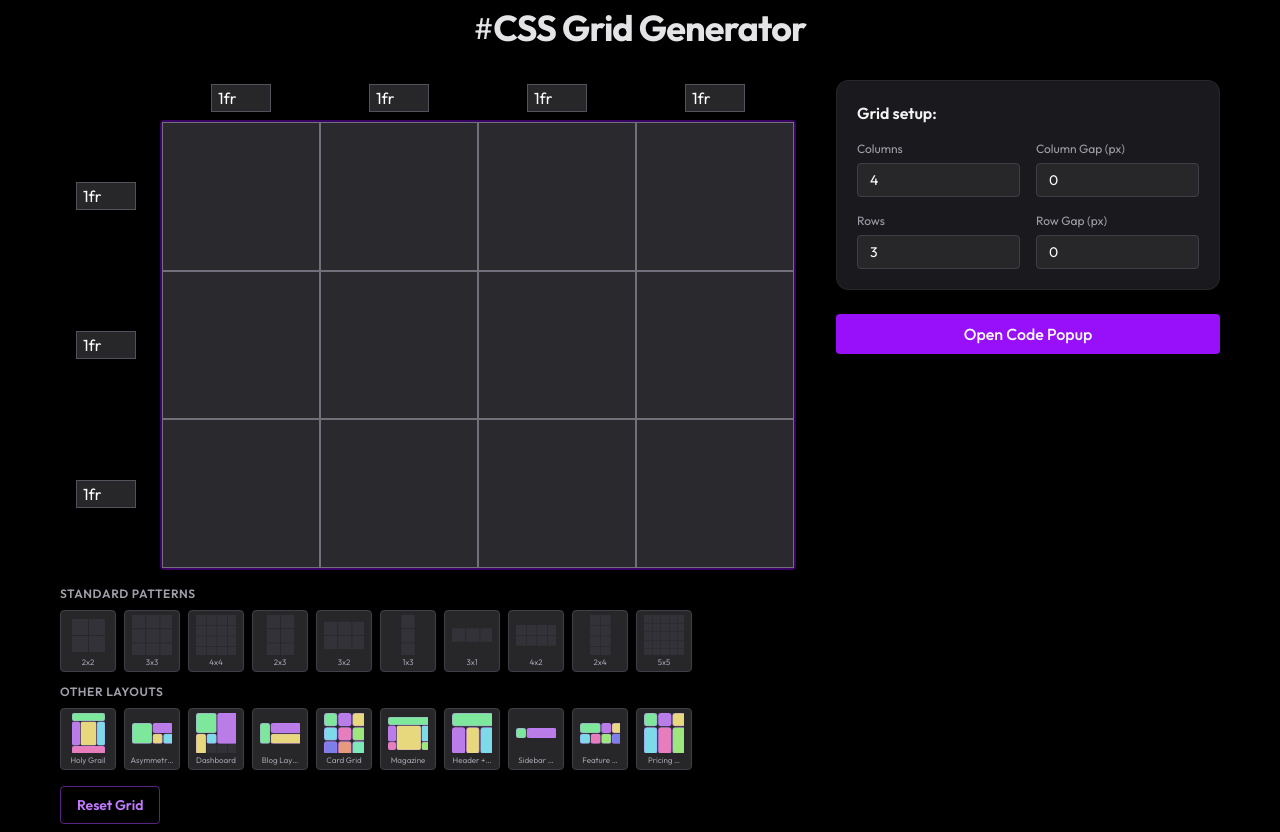
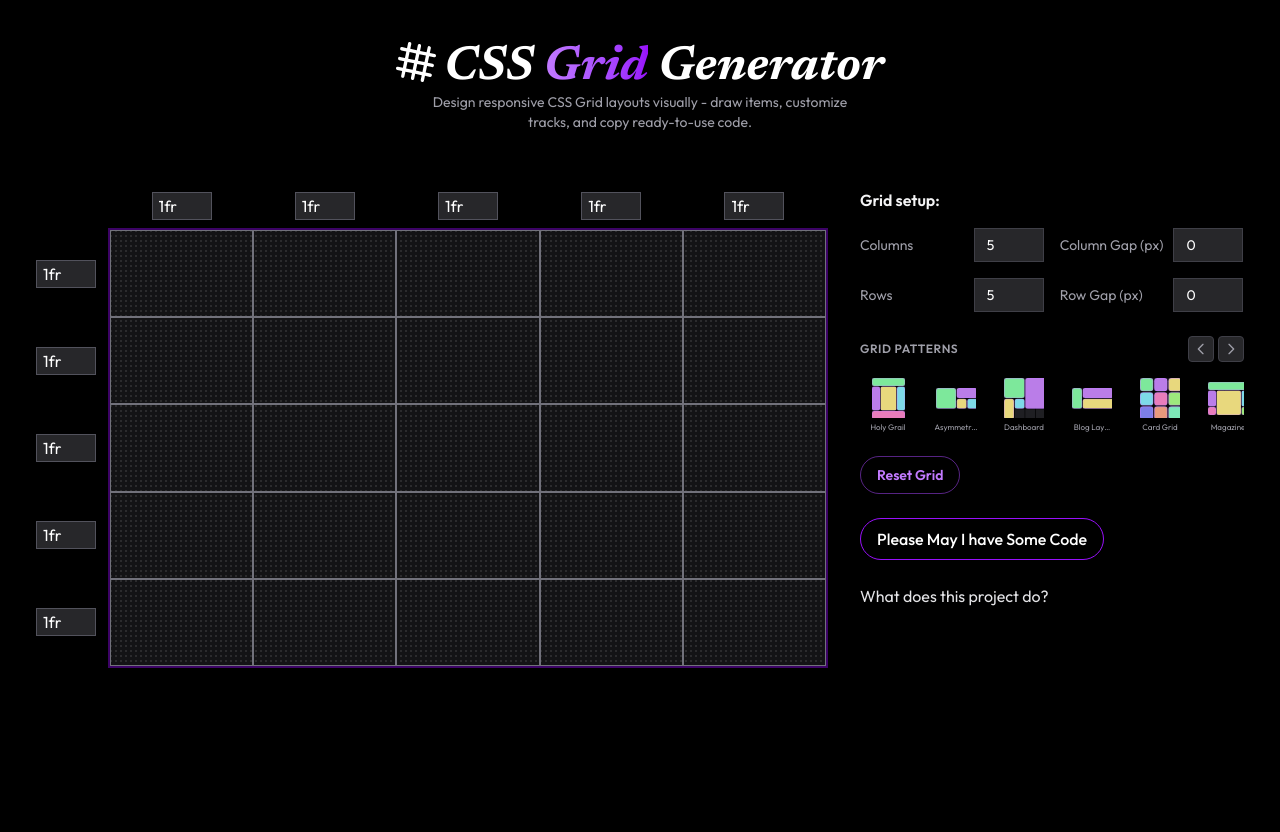
Before and after one commit to byllzz/gridzzly, a React (Vite) app: page / in a window 1280 px wide. After the commit the page ends 800 px from the top, so only its background shows below. Built offline with nearby package versions, Linux system fonts and the light colour scheme.

Commit message:
style: perfect Logo component with clean SVG

```diff
--- a/src/App.jsx
+++ b/src/App.jsx
@@ -1,7 +1,9 @@
 import CSSGridGenerator from './components/CSSGridGenerator';
+import Header from './components/Header';
 export default function App() {
   return (
-    <div>
+    <div className="flex flex-col items-center justify-between! w-full h-screen min-h-full">
+      <Header />
       <CSSGridGenerator />
     </div>
   );
--- a/src/components/CSSGridGenerator.jsx
+++ b/src/components/CSSGridGenerator.jsx
@@ -1,11 +1,10 @@
-// CSSGridGenerator.jsx
-import React, { useState } from 'react';
 import { useGridGenerator } from '../hooks/useGridGenerator';
 import { GridSetupPanel } from './GridSetupPanel';
 import { VisualGrid } from './VisualGrid';
 import { TemplatePresets } from './TemplatePresets';
 import { CodePanel } from './CodePanel';
 import Logo from './Logo';
+import { useState } from 'react';
 
 export default function CSSGridGenerator() {
   const {
@@ -37,17 +36,10 @@ export default function CSSGridGenerator() {
   const [isCodeModalOpen, setIsCodeModalOpen] = useState(false);
 
   return (
-    <div className="min-h-screen bg-black text-zinc-200 flex flex-col items-center py-2 selection:bg-purple-500/30">
-      <header className="mb-8">
-        <div className="flex items-center">
-          <span className="text-3xl">#</span>{' '}
-          <h1 className="text-4xl font-bold tracking-tight">CSS Grid Generator</h1>
-        </div>
-      </header>
-
-      <div className="flex flex-col lg:flex-row gap-10 px-15 w-full justify-center items-start">
+    <div className="h-full w-full mt-12  text-zinc-200  py-2 selection:bg-purple-500/30">
+      <div className="flex flex-col lg:flex-row gap-5 px-7 w-full justify-between items-start">
         {/* Left Interaction Workspace */}
-        <div className="flex flex-col flex-1 w-full gap-4">
+        <div className="flex flex-col flex-1 w-full gap-4 relative right-5">
           <VisualGrid
             numCols={numCols}
             numRows={numRows}
@@ -64,11 +56,10 @@ export default function CSSGridGenerator() {
             finishDrawing={finishDrawing}
             deleteItem={deleteItem}
           />
-          <TemplatePresets onApplyTemplate={applyTemplate} onReset={resetGrid} />
         </div>
 
         {/* Right Sidebar */}
-        <div className="w-full lg:w-96 flex flex-col gap-6">
+        <div className="w-full lg:w-96 flex flex-col items-start gap-6 relative right-2">
           <GridSetupPanel
             numCols={numCols}
             setNumCols={setNumCols}
@@ -79,18 +70,17 @@ export default function CSSGridGenerator() {
             rowGap={rowGap}
             setRowGap={setRowGap}
           />
+          <TemplatePresets onApplyTemplate={applyTemplate} onReset={resetGrid} />
 
           {/* New button to open code popup */}
           <button
             onClick={() => setIsCodeModalOpen(true)}
-            className="bg-purple-600 hover:bg-purple-700 text-white font-medium py-2 px-4 rounded transition-colors"
+            className="border border-purple-600 rounded-full cursor-pointer hover:bg-purple-700 text-white font-medium py-2 px-4 rounded transition-colors"
           >
-            Open Code Popup
+            Please May I have Some Code
           </button>
 
-          {/* Existing code panels (optional, can keep or hide if you want) */}
-          {/* <CodePanel title="CSS code:" code={cssCode} language="css" />
-          <CodePanel title="HTML code:" code={htmlCode} language="html" /> */}
+          <button>What does this project do?</button>
         </div>
       </div>
 
--- a/src/components/GridSetupPanel.jsx
+++ b/src/components/GridSetupPanel.jsx
@@ -1,4 +1,5 @@
 // components/GridSetupPanel.jsx
+import React from 'react';
 
 export const GridSetupPanel = ({
   numCols,
@@ -11,47 +12,47 @@ export const GridSetupPanel = ({
   setRowGap,
 }) => {
   return (
-    <div className="bg-[#1a1a1e] border border-zinc-800 rounded-xl p-5 shadow-xl">
+    <div className="">
       <h3 className="text-md font-semibold mb-4 text-zinc-100">Grid setup:</h3>
       <div className="grid grid-cols-2 gap-4">
-        <div className="flex flex-col gap-1.5">
-          <label className="text-xs text-zinc-400">Columns</label>
+        <div className="flex flex-row items-center justify-between gap-1.5">
+          <label className="text-[14px] text-zinc-400">Columns</label>
           <input
             type="number"
             min="1"
             max="12"
-            className="bg-zinc-800 border border-zinc-700 text-white px-3 py-1.5 text-sm rounded focus:outline-none focus:border-purple-500"
+            className="bg-zinc-800 border w-[70px] border-zinc-700 text-white px-3 py-1.5 text-sm  focus:outline-none focus:border-purple-500"
             value={numCols}
             onChange={e => setNumCols(parseInt(e.target.value) || 1)}
           />
         </div>
-        <div className="flex flex-col gap-1.5">
-          <label className="text-xs text-zinc-400">Column Gap (px)</label>
+        <div className="flex flex-row items-center justify-between gap-2.5">
+          <label className="text-[14px] text-zinc-400">Column Gap (px)</label>
           <input
             type="number"
             min="0"
-            className="bg-zinc-800 border border-zinc-700 text-white px-3 py-1.5 text-sm rounded focus:outline-none focus:border-purple-500"
+            className="bg-zinc-800 border w-[70px] border-zinc-700 text-white px-3 py-1.5 text-sm  focus:outline-none focus:border-purple-500"
             value={colGap}
             onChange={e => setColGap(parseInt(e.target.value) || 0)}
           />
         </div>
-        <div className="flex flex-col gap-1.5">
-          <label className="text-xs text-zinc-400">Rows</label>
+        <div className="flex flex-row items-center justify-between gap-1.5">
+          <label className="text-[14px] text-zinc-400">Rows</label>
           <input
             type="number"
             min="1"
             max="12"
-            className="bg-zinc-800 border border-zinc-700 text-white px-3 py-1.5 text-sm rounded focus:outline-none focus:border-purple-500"
+            className="bg-zinc-800 border w-[70px] border-zinc-700 text-white px-3 py-1.5 text-sm  focus:outline-none focus:border-purple-500"
             value={numRows}
             onChange={e => setNumRows(parseInt(e.target.value) || 1)}
           />
         </div>
-        <div className="flex flex-col gap-1.5">
-          <label className="text-xs text-zinc-400">Row Gap (px)</label>
+        <div className="flex flex-row items-center justify-between gap-1.5">
+          <label className="text-[14px] text-zinc-400">Row Gap (px)</label>
           <input
             type="number"
             min="0"
-            className="bg-zinc-800 border border-zinc-700 text-white px-3 py-1.5 text-sm rounded focus:outline-none focus:border-purple-500"
+            className="bg-zinc-800 border w-[70px] border-zinc-700 text-white px-3 py-1.5 text-sm  focus:outline-none focus:border-purple-500"
             value={rowGap}
             onChange={e => setRowGap(parseInt(e.target.value) || 0)}
           />
--- /dev/null
+++ b/src/components/Header.jsx
@@ -0,0 +1,23 @@
+import Logo from './Logo';
+
+// components/Header.jsx
+export default function Header() {
+  return (
+    <header className="flex flex-col items-center text-center pt-11">
+      <div className="flex items-center gap-2 font-secondary">
+        <Logo />
+        <h1 className="text-5xl font-bold italic">
+          CSS{' '}
+          <span className=" bg-gradient-to-r from-purple-400 to-purple-600 bg-clip-text text-transparent">
+            Grid
+          </span>{' '}
+          Generator
+        </h1>
+      </div>
+      <p className="text-zinc-400 text-sm max-w-md">
+        Design responsive CSS Grid layouts visually - draw items, customize tracks, and copy
+        ready-to-use code.
+      </p>
+    </header>
+  );
+}
--- a/src/components/Logo.jsx
+++ b/src/components/Logo.jsx
@@ -1,3 +1,27 @@
+// components/Logo.jsx
 export default function Logo() {
-  return <div className="w-full max-w-full h-10">#</div>;
+  return (
+    <div className="flex items-center justify-center w-10 h-10 relative bottom-1.5 rotate-12">
+      <svg
+        viewBox="0 0 48 48"
+        xmlns="http://www.w3.org/2000/svg"
+        className="w-10 h-10 fill-white"
+        aria-label="Grid Maker Logo"
+      >
+        <g id="SVGRepo_bgCarrier" strokeWidth="0"></g>
+        <g id="SVGRepo_tracerCarrier" strokeLinecap="round" strokeLinejoin="round"></g>
+        <g id="SVGRepo_iconCarrier">
+          <title>CSS Grid Maker</title>
+          <g id="Layer_2" data-name="Layer 2">
+            <g id="invisible_box" data-name="invisible box">
+              <rect width="48" height="48" fill="none"></rect>
+            </g>
+            <g id="icons_Q2" data-name="icons Q2">
+              <path d="M44,26a2,2,0,0,0,0-4H38V14h6a2,2,0,0,0,0-4H38V4a2,2,0,0,0-4,0v6H26V4a2,2,0,0,0-4,0v6H14V4a2,2,0,0,0-4,0v6H4a2,2,0,0,0,0,4h6v8H4a2,2,0,0,0,0,4h6v8H4a2,2,0,0,0,0,4h6v6a2,2,0,0,0,4,0V38h8v6a2,2,0,0,0,4,0V38h8v6a2,2,0,0,0,4,0V38h6a2,2,0,0,0,0-4H38V26ZM34,14v8H26V14ZM14,14h8v8H14Zm0,20V26h8v8Zm20,0H26V26h8Z"></path>
+            </g>
+          </g>
+        </g>
+      </svg>
+    </div>
+  );
 }
--- a/src/components/PlacedItemsOverlay.jsx
+++ b/src/components/PlacedItemsOverlay.jsx
@@ -1,5 +1,4 @@
 // components/PlacedItemsOverlay.jsx
-import React from 'react';
 
 // Generate a consistent pastel color based on item id
 const getItemColor = id => {
--- a/src/components/TemplatePresets.jsx
+++ b/src/components/TemplatePresets.jsx
@@ -1,5 +1,9 @@
 // components/TemplatePresets.jsx
+import React, { useRef, useState, useEffect } from 'react';
 import { standardPatterns, otherPatterns } from '../data/templates';
+
+// Merge all templates into one array
+const allTemplates = [...otherPatterns, ...standardPatterns];
 
 // Helper to compute scaling factor to fit preview into 40px box
 const getScale = (colSizes, rowSizes) => {
@@ -74,15 +78,109 @@ const MiniGridPreview = ({ cols, rows, colSizes, rowSizes, items }) => {
   );
 };
 
-const TemplateGroup = ({ title, templates, onApplyTemplate }) => (
-  <div className="flex flex-col gap-2">
-    <span className="text-xs font-semibold text-zinc-400 uppercase tracking-wider">{title}</span>
-    <div className="flex flex-wrap gap-2">
-      {templates.map((tpl, idx) => (
+export const TemplatePresets = ({ onApplyTemplate, onReset }) => {
+  const sliderRef = useRef(null);
+  const [isDown, setIsDown] = useState(false);
+  const [startX, setStartX] = useState(0);
+  const [scrollLeft, setScrollLeft] = useState(0);
+
+  // Handle single button clicks to shift layout by increments
+  const scroll = direction => {
+    if (sliderRef.current) {
+      const scrollAmount = 120; // Approximately two items worth of distance
+      sliderRef.current.scrollBy({
+        left: direction === 'left' ? -scrollAmount : scrollAmount,
+        behavior: 'smooth',
+      });
+    }
+  };
+
+  // Drag-to-scroll implementation
+  const handleMouseDown = e => {
+    setIsDown(true);
+    setStartX(e.pageX - sliderRef.current.offsetLeft);
+    setScrollLeft(sliderRef.current.scrollLeft);
+  };
+
+  const handleMouseLeave = () => {
+    setIsDown(false);
+  };
+
+  const handleMouseUp = () => {
+    setIsDown(false);
+  };
+
+  const handleMouseMove = e => {
+    if (!isDown) return;
+    e.preventDefault();
+    const x = e.pageX - sliderRef.current.offsetLeft;
+    const walk = (x - startX) * 1.5; // Scroll speed multiplier
+    sliderRef.current.scrollLeft = scrollLeft - walk;
+  };
+
+  return (
+    <div className="flex flex-col gap-4 select-none w-full">
+      {/* Top Header Block with Arrows */}
+      <div className="flex items-center justify-between">
+        <span className="text-xs font-semibold text-zinc-400 uppercase tracking-wider">
+          Grid Patterns
+        </span>
+        <div className="flex gap-1">
           <button
-          key={`${title}-${idx}`}
-          onClick={() => onApplyTemplate(tpl)}
-          className="group relative bg-zinc-800 hover:bg-zinc-700 border border-zinc-700 rounded p-1 transition-all duration-200 flex flex-col items-center gap-0.5 w-[56px]"
+            onClick={() => scroll('left')}
+            className="p-1 rounded bg-zinc-800 hover:bg-zinc-700 text-zinc-400 hover:text-zinc-200 transition border border-zinc-700"
+            aria-label="Scroll Left"
+          >
+            <svg
+              xmlns="http://www.w3.org/2000/svg"
+              className="h-4 w-4"
+              fill="none"
+              viewBox="0 0 24 24"
+              stroke="currentColor"
+            >
+              <path
+                strokeLinecap="round"
+                strokeLinejoin="round"
+                strokeWidth={2}
+                d="M15 19l-7-7 7-7"
+              />
+            </svg>
+          </button>
+          <button
+            onClick={() => scroll('right')}
+            className="p-1 rounded bg-zinc-800 hover:bg-zinc-700 text-zinc-400 hover:text-zinc-200 transition border border-zinc-700"
+            aria-label="Scroll Right"
+          >
+            <svg
+              xmlns="http://www.w3.org/2000/svg"
+              className="h-4 w-4"
+              fill="none"
+              viewBox="0 0 24 24"
+              stroke="currentColor"
+            >
+              <path strokeLinecap="round" strokeLinejoin="round" strokeWidth={2} d="M9 5l7 7-7 7" />
+            </svg>
+          </button>
+        </div>
+      </div>
+
+      {/* Horizontal Slider Segment */}
+      <div
+        ref={sliderRef}
+        onMouseDown={handleMouseDown}
+        onMouseLeave={handleMouseLeave}
+        onMouseUp={handleMouseUp}
+        onMouseMove={handleMouseMove}
+        className={`flex gap-3 overflow-x-auto pb-2 scrollbar-none snap-x ${
+          isDown ? 'cursor-grabbing' : 'cursor-grab'
+        }`}
+        style={{ scrollbarWidth: 'none', msOverflowStyle: 'none' }}
+      >
+        {allTemplates.map((tpl, idx) => (
+          <button
+            key={`template-${idx}`}
+            onClick={() => !isDown && onApplyTemplate(tpl)}
+            className="group relative flex flex-col items-center gap-1 w-[56px] flex-shrink-0 snap-start"
             title={tpl.name}
           >
             <MiniGridPreview
@@ -98,27 +196,11 @@ const TemplateGroup = ({ title, templates, onApplyTemplate }) => (
           </button>
         ))}
       </div>
-  </div>
-);
 
-export const TemplatePresets = ({ onApplyTemplate, onReset }) => {
-  return (
-    <div className="flex flex-col gap-4">
-      <div className="flex flex-col gap-3">
-        <TemplateGroup
-          title="Standard Patterns"
-          templates={standardPatterns}
-          onApplyTemplate={onApplyTemplate}
-        />
-        <TemplateGroup
-          title="Other Layouts"
-          templates={otherPatterns}
-          onApplyTemplate={onApplyTemplate}
-        />
-      </div>
+      {/* Reset Action Trigger */}
       <button
         onClick={onReset}
-        className="border border-purple-500/50 hover:bg-purple-500/10 text-purple-400 px-4 py-2 text-sm font-semibold rounded transition self-start"
+        className="border rounded-full border-purple-500/50 hover:bg-purple-500 hover:text-white text-purple-400 px-4 py-2 text-sm font-semibold  transition self-start"
       >
         Reset Grid
       </button>
--- a/src/components/TrackSizeInputs.jsx
+++ b/src/components/TrackSizeInputs.jsx
@@ -26,7 +26,7 @@ export const ColumnTrackInputs = ({ colSizes, setColSizes, colGap }) => (
 
 export const RowTrackInputs = ({ rowSizes, setRowSizes, rowGap }) => (
   <div
-    className="absolute -left-24 top-0 bottom-0 w-20 grid"
+    className="absolute -left-21 top-0 bottom-0 w-20 grid"
     style={{
       gridTemplateRows: rowSizes.join(' '),
       rowGap: `${rowGap}px`,
--- a/src/components/VisualGrid.jsx
+++ b/src/components/VisualGrid.jsx
@@ -1,7 +1,7 @@
 // components/VisualGrid.jsx
-import React, { useEffect } from 'react';
 import { ColumnTrackInputs, RowTrackInputs } from './TrackSizeInputs';
 import { PlacedItemsOverlay } from './PlacedItemsOverlay';
+import { useEffect } from 'react';
 
 export const VisualGrid = ({
   numCols,
@@ -28,14 +28,17 @@ export const VisualGrid = ({
     <div className="relative w-full overflow-visible">
       {/* The grid container with extra top & left margin to make room for inputs */}
       <div
-        className="relative bg-zinc-600/50 border-2 border-purple-950 rounded min-h-[450px] grid select-none"
+        className="relative bg-zinc-800/50 border-2 border-purple-950 min-h-[440px] grid select-none"
         style={{
           gridTemplateColumns: colSizes.join(' '),
           gridTemplateRows: rowSizes.join(' '),
           columnGap: `${colGap}px`,
           rowGap: `${rowGap}px`,
-          marginTop: '40px', // space for column inputs
-          marginLeft: '100px', // space for row inputs
+          marginTop: '40px',
+          marginLeft: '100px',
+          // Dot canvas background pattern
+          backgroundImage: `radial-gradient(circle at 1px 1px, rgba(255,255,255,0.1) 1px, transparent 1px)`,
+          backgroundSize: '5px 5px',
         }}
       >
         {/* Absolute positioned inputs – they are relative to this grid container */}
@@ -53,7 +56,7 @@ export const VisualGrid = ({
                 key={`cell-${r}-${c}`}
                 style={{ gridRowStart: r, gridColumnStart: c }}
                 className={`border border-zinc-500 cursor-crosshair ${
-                  isHighlighted ? 'bg-purple-500/20 border-purple-500/40' : ''
+                  isHighlighted ? 'bg-purple-500/20 border-purple-500/40' : 'bg-transparent'
                 }`}
                 onMouseDown={() => startDrawing(r, c)}
                 onMouseEnter={() => updateDrawing(r, c)}
--- a/src/hooks/useGridGenerator.js
+++ b/src/hooks/useGridGenerator.js
@@ -3,14 +3,14 @@ import { useState, useEffect } from 'react';
 
 export const useGridGenerator = () => {
   // Grid Dimensions & Gaps
-  const [numCols, setNumCols] = useState(4);
-  const [numRows, setNumRows] = useState(3);
+  const [numCols, setNumCols] = useState(5);
+  const [numRows, setNumRows] = useState(5);
   const [colGap, setColGap] = useState(0);
   const [rowGap, setRowGap] = useState(0);
 
   // Track Sizing (e.g., ['1fr', '1fr', ...])
-  const [colSizes, setColSizes] = useState(Array(4).fill('1fr'));
-  const [rowSizes, setRowSizes] = useState(Array(3).fill('1fr'));
+  const [colSizes, setColSizes] = useState(Array(5).fill('1fr'));
+  const [rowSizes, setRowSizes] = useState(Array(5).fill('1fr'));
 
   // Placed Grid Items: { id, rStart, cStart, rEnd, cEnd }
   const [items, setItems] = useState([]);
@@ -143,8 +143,8 @@ export const useGridGenerator = () => {
   const resetGrid = () => {
     setItems([]);
     setItemCounter(1);
-    setNumCols(4);
-    setNumRows(3);
+    setNumCols(5);
+    setNumRows(5);
     setColGap(0);
     setRowGap(0);
     setColSizes(Array(4).fill('1fr'));
--- a/src/index.css
+++ b/src/index.css
@@ -7,7 +7,11 @@
 }
 
 body {
-  background-color: #0a0a0a;
+  background-color: black;
   color: #fff;
   font-family: "Outfit", serif;
 }
+
+button {
+  cursor: pointer;
+}
```
Lines whose indentation alone changed are shown as unchanged.
